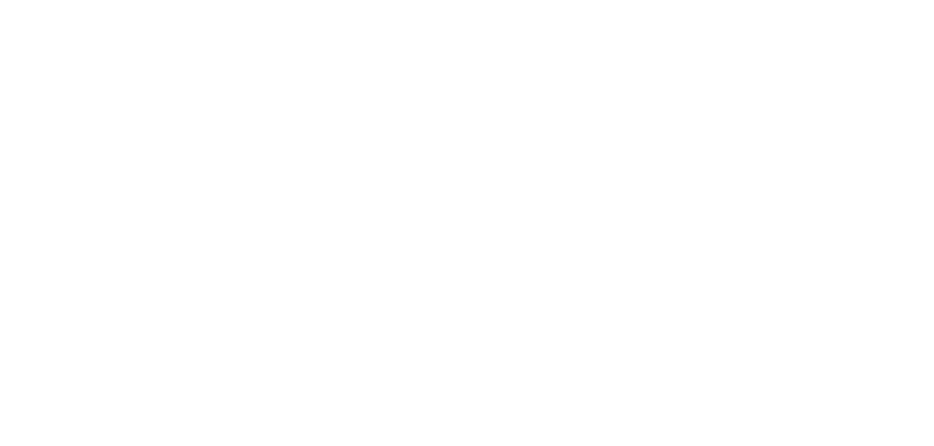
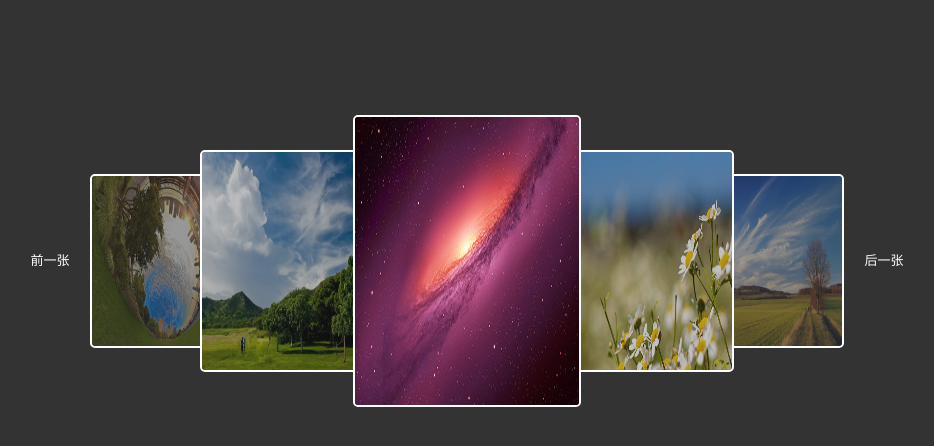
Before and after one commit to Cphayim/jquery.hiSlide, a plain HTML site: page index.html in a window 1280 px wide. Shown: the whole page, without its empty margins (173-1107 px from the left). Drawn offline with Linux system fonts and the light colour scheme.

Commit message:
基本功能完成

```diff
--- a/css/index.css
+++ b/css/index.css
@@ -0,0 +1,56 @@
+body {
+    font-size: 13px;
+    color: #fff;
+    background-color: #333;
+}
+body, ul, li {
+    margin: 0;
+    padding: 0;
+}
+#box {
+    /* 两个 section (前一张/后一张) 要做相对定位 */
+    position: relative;
+    width: 754px;
+    height: 292px;
+    margin: 115px auto 0;
+}
+#box .prev, #box .next {
+    position: absolute;
+    top: 50%;
+    width: 40px;
+    height: 80px;
+    margin-top: -40px;
+    line-height: 80px;
+    text-align: center;
+    cursor: pointer;
+}
+#box .prev {
+    left: -60px;
+}
+#box .next {
+    right: -60px;
+}
+#box ul {
+	/* 7个 li 相对父标签做绝对定位 */
+	position: relative;
+	width: 754px;
+	height: 292px;
+	list-style: none;
+}
+#box li{
+	overflow: hidden;
+	position: absolute;
+	z-index: 0;
+	left: 377px;
+	top: 146px;
+	width: 0;
+	height: 0;
+	border: 2px solid #fff;
+	border-radius: 5px;
+	background-color: #333;
+	cursor: pointer;
+}
+#box li img{
+	width: 100%;
+	height: 100%;
+}
--- a/index.html
+++ b/index.html
@@ -2,9 +2,25 @@
 <html>
 	<head>
 		<meta charset="utf-8" />
-		<title></title>
+		<title>轮播图</title>
+		<link rel="stylesheet" href="css/index.css" />
 	</head>
 	<body>
+		<div id="box">
+			<section class="prev ctrl">前一张</section>
+			<section class="next ctrl">后一张</section>
+			<ul>
+				<li><img src="images/1.jpg" alt="轮播图片1" /></li>
+				<li><img src="images/2.jpg" alt="轮播图片2" /></li>
+				<li><img src="images/3.jpg" alt="轮播图片3" /></li>
+				<li><img src="images/4.jpg" alt="轮播图片4" /></li>
+				<li><img src="images/5.jpg" alt="轮播图片5" /></li>
+				<li><img src="images/6.jpg" alt="轮播图片6" /></li>
+				<li><img src="images/7.jpg" alt="轮播图片7" /></li>
+			</ul>
+		</div>
 
+		<script type="text/javascript" src="libs/jquery.js" ></script>
+		<script type="text/javascript" src="js/index.js" ></script>
 	</body>
 </html>
--- a/js/index.js
+++ b/js/index.js
@@ -0,0 +1,55 @@
+// 规定好每张图片处于的位置和状态
+var states = [
+    { $zIndex: 1, width: 120, height: 150, top: 69, left: 134, $opacity: 0.3 },
+    { $zIndex: 2, width: 130, height: 170, top: 59, left: 0, $opacity: 0.5 },
+    { $zIndex: 3, width: 170, height: 218, top: 35, left: 110, $opacity: 0.7 },
+    { $zIndex: 4, width: 224, height: 288, top: 0, left: 263, $opacity: 1 },
+    { $zIndex: 3, width: 170, height: 218, top: 35, left: 470, $opacity: 0.7 },
+    { $zIndex: 2, width: 130, height: 170, top: 59, left: 620, $opacity: 0.5 },
+    { $zIndex: 1, width: 120, height: 150, top: 69, left: 500, $opacity: 0.3 }
+];
+
+var $lis = $('#box li');
+var timer = null;
+
+// 事件
+$('.next').on('click',function(){
+	next();
+});
+$('.prev').on('click',function(){
+	states.push(states.shift());
+	move();
+});
+$('.ctrl').on('mouseenter',function(){
+	clearInterval(timer);
+	timer = null;
+}).on('mouseleave',function(){
+	autoPlay();
+});
+
+move();
+autoPlay();
+
+// 让每个 li 对应上面 states 的每个状态
+// 让 li 从正中间展开
+function move() {
+	$lis.each(function(index ,ele){
+		var state = states[index];
+		$(ele).css('zIndex',state.$zIndex).finish().animate(state,600).find('img').css('opacity',state.$opacity);
+	});
+}
+
+// 切换到下一张
+function next(){
+	// 原理：把数组最后一个元素移到第一个
+	states.unshift(states.pop());
+	move();
+}
+
+
+/**
+ * 自动播放
+ */
+function autoPlay(){
+	timer = setInterval(next,2000);
+}
```
